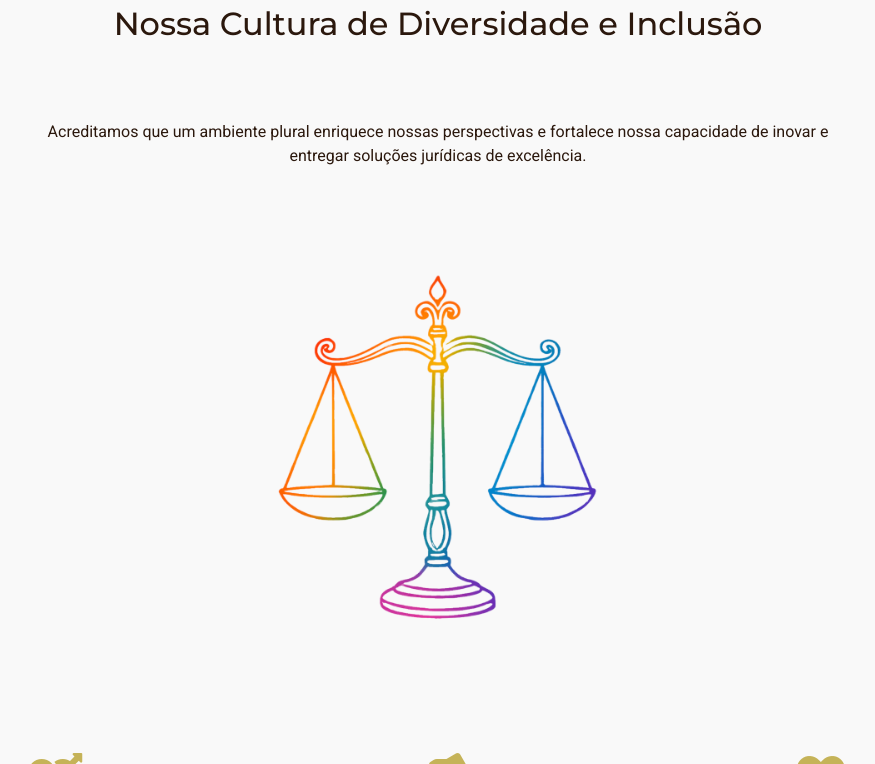
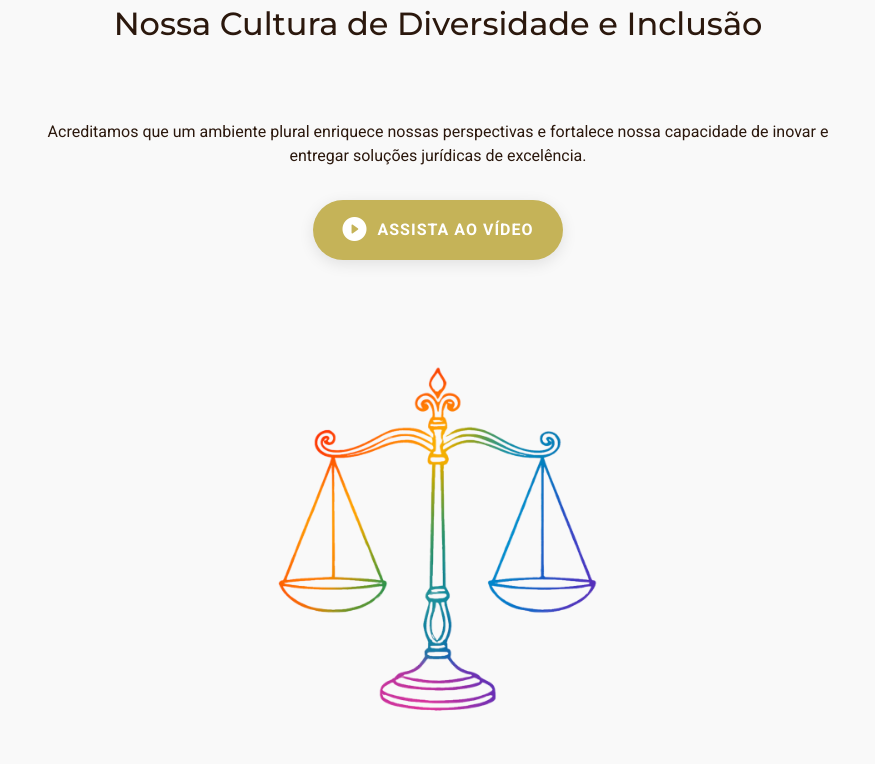
Before and after one commit to MDR-Advocacia/MDR-site, a PHP site: page /diversidade.php in a window 1280 px wide. Shown: the part 359-1123 px from the top of the page, without its empty margins (202-1077 px from the left). Run offline with PHP 8.4, Linux system fonts and the light colour scheme; some libraries are stand-ins or nearby versions.

Commit message:
Botão do video de diversidade

```diff
--- a/diversidade.php
+++ b/diversidade.php
@@ -14,9 +14,29 @@
   .member-card { background: #fff; border: 1px solid #eee; border-radius: 8px; text-align: center; padding: 1.5rem; transition: transform 0.3s ease, box-shadow 0.3s ease; }
   .member-card:hover { transform: translateY(-5px); box-shadow: 0 4px 15px rgba(0,0,0,0.08); }
   .member-card img { width: 120px; height: 120px; border-radius: 50%; object-fit: cover; margin-bottom: 1rem; border: 3px solid #c5b358; }
+  .watch-video-container {text-align: center;margin: 2rem 0;}
+  .btn-brand:hover {color: #ffffff;transform: translateY(-3px);box-shadow: 0 6px 20px rgba(197, 179, 88, 0.4); /* Sombra dourada no hover */}
+  .btn-brand i {font-size: 1.5rem;margin-right: 10px;}
+  .btn-brand {
+      background-color: #c5b358; /* Cor dourada principal */
+      color: #ffffff;
+      padding: 12px 30px;
+      border-radius: 50px; /* Formato de pílula */
+      font-weight: 600;
+      font-size: 1rem;
+      text-transform: uppercase;
+      letter-spacing: 1px;
+      display: inline-flex; /* Para alinhar o ícone e o texto */
+      align-items: center;
+      text-decoration: none;
+      box-shadow: 0 4px 15px rgba(0, 0, 0, 0.1);
+      transition: all 0.3s ease;
+  }
+
+
 </style>
 
-<div class="page-title dark-background" data-aos="fade" style="background-image: url(assets/img/diversidade/back-teste.jpg);">
+<div class="page-title dark-background" data-aos="fade" style="background-image: url(assets/img/diversidade/back-diversity.jpg);">
   <div class="container">
     <h1>Comitê de Diversidade</h1>
     <nav class="breadcrumbs">
@@ -35,6 +55,9 @@
         <p style="max-width: 800px; margin: 0 auto 2rem auto;">
             Acreditamos que um ambiente plural enriquece nossas perspectivas e fortalece nossa capacidade de inovar e entregar soluções jurídicas de excelência.
         </p>
+        <div class="watch-video-container">
+          <a href="https://youtu.be/hqCj1MFdeBA" class="glightbox btn-brand"><i class="bi bi-play-circle-fill"></i><span>Assista ao vídeo</span></a>
+        </div>
         <div class="diversity-intro-image">
             <img src="assets/img/diversidade/23.png" alt="Ilustração sobre igualdade racial" class="pillar-image">
         </div>
```
Also changed, not shown: assets/img/diversidade/back-diversity.jpg (renamed from assets/img/diversidade/back-teste.jpg), assets/img/diversidade/background-diversidade - Copia - Copia (2).jpg (deleted), assets/img/diversidade/background-diversidade - Copia.jpg (deleted), assets/img/diversidade/background-diversidade.jpg (deleted).
